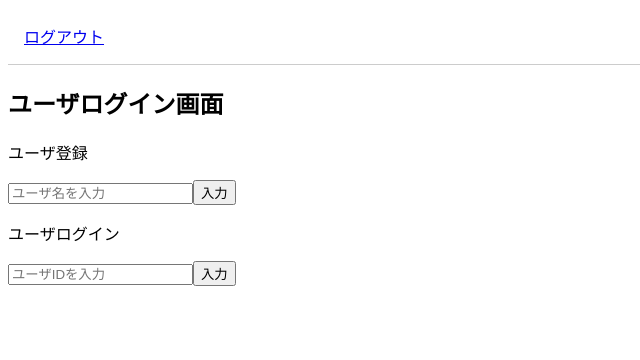
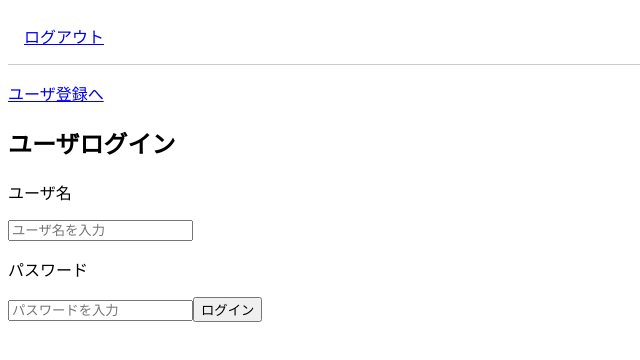
Before and after one commit to kajiLabTeam/DEBUKATU_frontend2, a React (Vite) app: page /users in a window 1280 px wide. Shown: the top 360 px of the page, without its empty margins (0-640 px from the left). Built offline with nearby package versions, Linux system fonts and the light colour scheme.

Commit message:
fix: 登録用フォームの移動

```diff
--- a/src/features/userLogin/UserLogin.tsx
+++ b/src/features/userLogin/UserLogin.tsx
@@ -1,13 +1,12 @@
 import { ChangeEvent, useState } from 'react';
-import { useNavigate } from 'react-router';
+import { Link, useNavigate } from 'react-router';
 import { postUser } from '../../api/putUserInput';
-import { postUserMock } from '../../api/putUserInput';
 import { getUser } from '../../api/getSpecificUser';
 import { GetUserResponse } from '../../types/user';
 
 export const UserLogin = () => {
 	const [userNameText, setUserNameText] = useState("");
-	const [userIDText, setUserIDText] = useState("");
+	const [userPassText, setUserPassText] = useState("");
 	const [loading, setLoading] = useState(false);
 	const [error, setError] = useState<string | null>(null);
 	const navigate = useNavigate();
@@ -15,33 +14,20 @@ export const UserLogin = () => {
 	const onChangeUserText = (e: ChangeEvent<HTMLInputElement>) => {
 		setUserNameText(e.target.value);
 	};
-	const onChangeUserID = (e: ChangeEvent<HTMLInputElement>) => {
-		setUserIDText(e.target.value);
+	const onChangeUserPass = (e: ChangeEvent<HTMLInputElement>) => {
+		setUserPassText(e.target.value);
 	};
 
-	//入力ボタン押したら
-	const onClickInput = async () => {
-		if (userNameText === "") return;
+
+	const onClickLogin = async () => {
+		if (userNameText === "" || userPassText === "") return;
 		setUserNameText(userNameText);
+		setUserPassText(userPassText);
 		// --- API通信処理
 		setLoading(true);
 		setError(null);
 
-		// {"id": 1 }
-		const response = await postUser(userNameText);
-		navigate(`/model/${response.user_id}`)
-		console.log(response);
-		setUserNameText("");
-	};
-
-	const onClickLogin = async () => {
-		if (userIDText === "") return;
-		setUserIDText(userIDText);
-		// --- API通信処理
-		setLoading(true);
-		setError(null);
-
-		const response: GetUserResponse = await getUser(userIDText);
+		const response: GetUserResponse = await getUser(userNameText, userPassText);
 		if (!response || Object.keys(response).length === 0) {
 			setError("ユーザ認証エラー");
 			setLoading(false);
@@ -49,19 +35,18 @@ export const UserLogin = () => {
 		}
 		navigate(`/home/${String(response.UserId)}`)
 		console.log(response);
-		setUserIDText("");
+		setUserNameText("");
 	}
 
 	return (
 		<div >
-			<h2> ユーザログイン画面 </h2>
-			<p className="title">ユーザ登録</p>
+			<div><Link to={`/users/input`}>ユーザ登録へ</Link></div>
+			<h2> ユーザログイン </h2>
+			<p className="title">ユーザ名</p>
 			<input placeholder="ユーザ名を入力" value={userNameText} onChange={onChangeUserText} />
-			<button onClick={onClickInput}>入力</button>
-
-			<p className="title">ユーザログイン</p>
-			<input placeholder="ユーザIDを入力" value={userIDText} onChange={onChangeUserID} />
-			<button onClick={onClickLogin}>入力</button>
+			<p className="title">パスワード</p>
+			<input placeholder="パスワードを入力" value={userPassText} onChange={onChangeUserPass} />
+			<button onClick={onClickLogin}>ログイン</button>
 		</div >
 	)
 }
```
